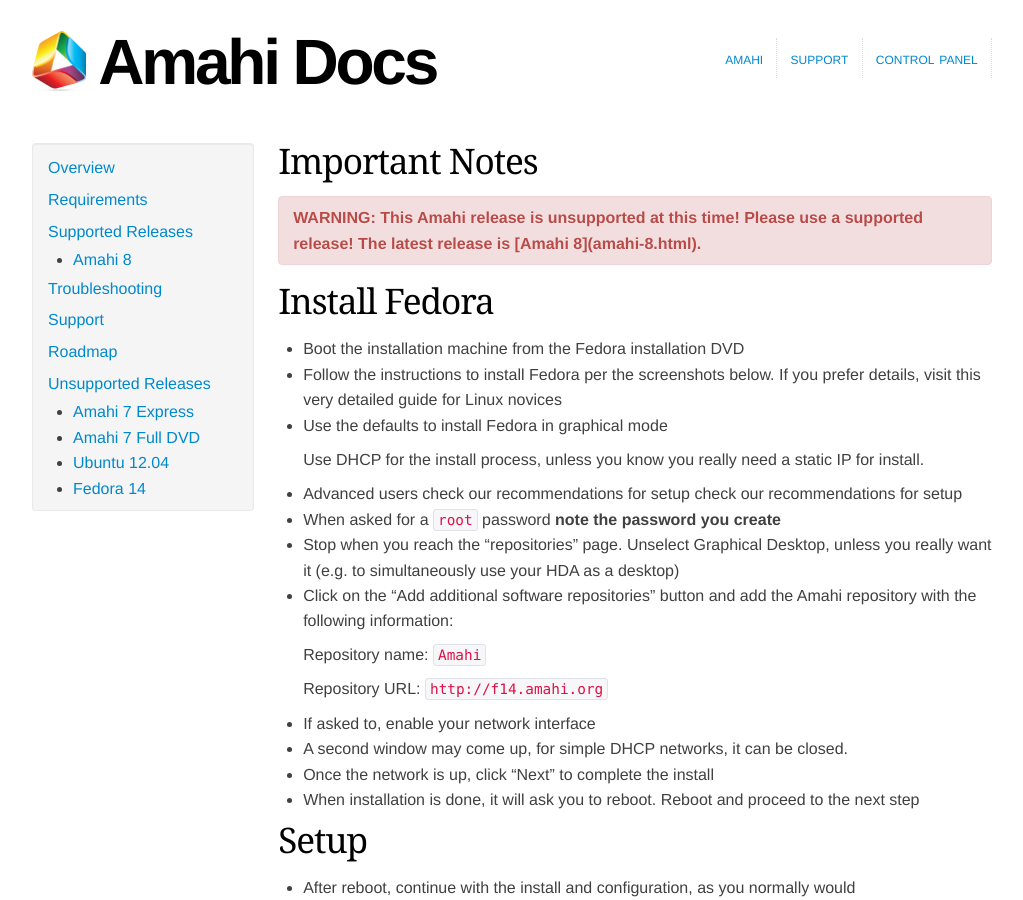
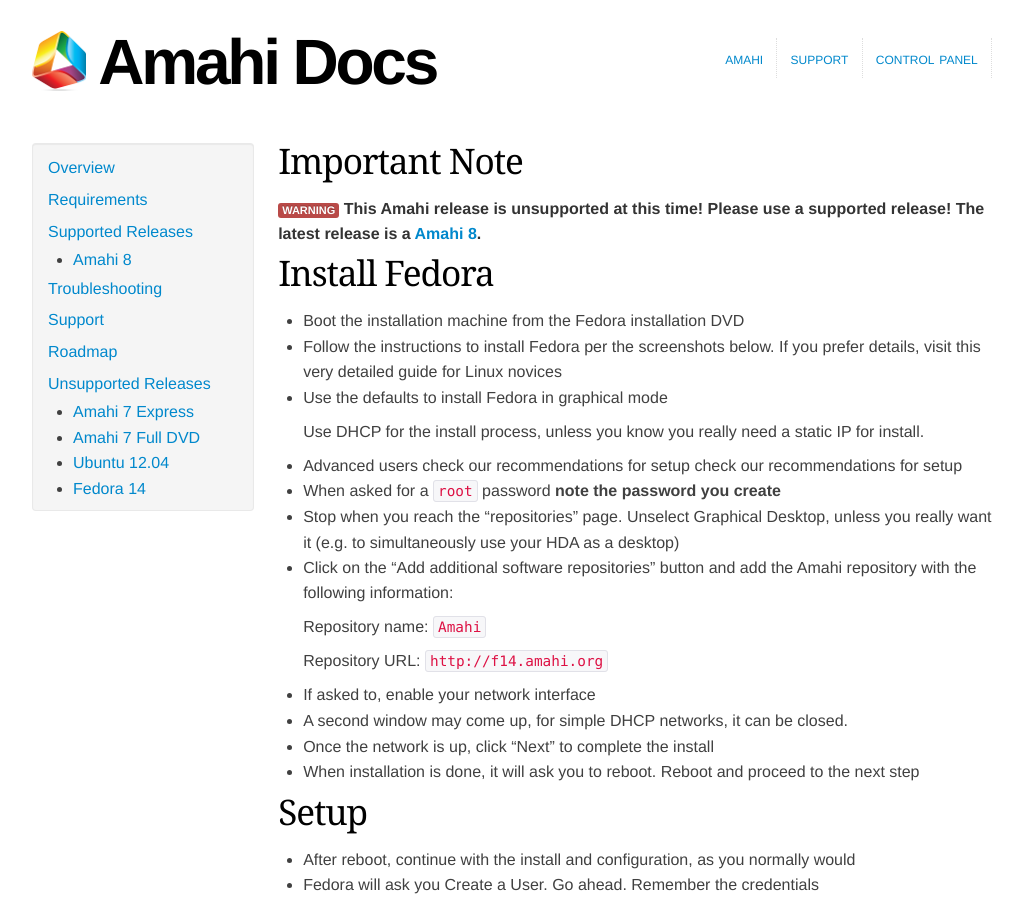
Before and after one commit to amahi/docs, a Jekyll site: the page built from fedora-14.md, in a window 1280 px wide and 900 px high. Shown: the whole window, without its empty margins (128-1151 px from the left). Built offline with Jekyll 4.4.1, drawn with Linux system fonts in a browser that asks for light colours; nearby versions of some CDN libraries.

Commit message:
use markdown properly

```diff
--- a/fedora-14.md
+++ b/fedora-14.md
@@ -3,13 +3,11 @@ layout: homepage
 title: Install Fedora
 ---
 
-# Important Notes
+# Important Note
 
-<div class="alert alert-error">
-<strong>WARNING: This Amahi release is unsupported at this time! Please use a supported release!
-The latest release is [Amahi 8](amahi-8.html).
-</strong>
-</div>
+<span class="label label-important">WARNING</span>
+**This Amahi release is unsupported at this time! Please use a supported release!
+The latest release is a [Amahi 8](amahi-8.html).**
 
 # Install Fedora
 * Boot the installation machine from the Fedora installation DVD
```
Also changed, not shown: amahi-7-express.md (+4 -6 lines), ubuntu-12.md (+7 -5 lines).
